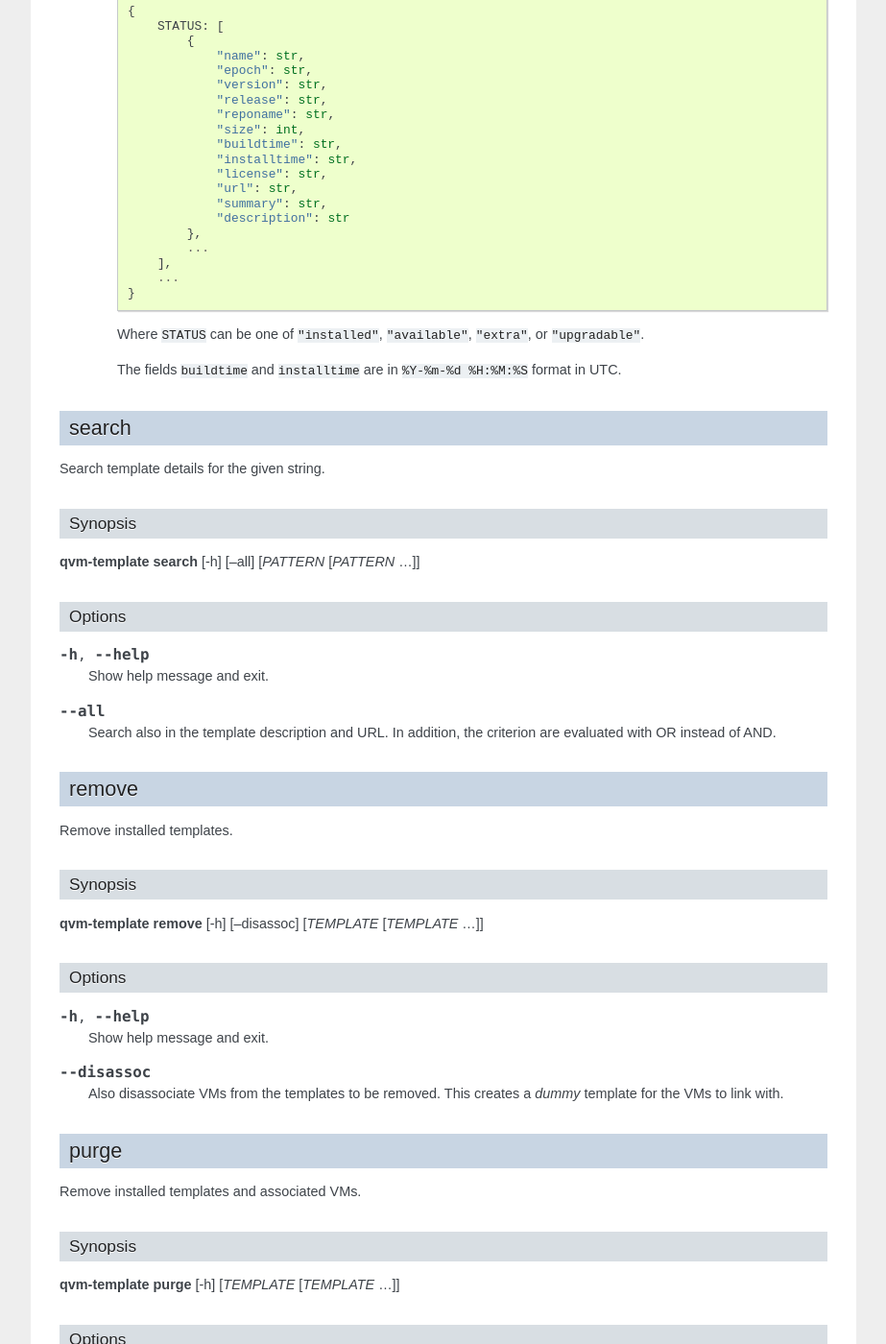
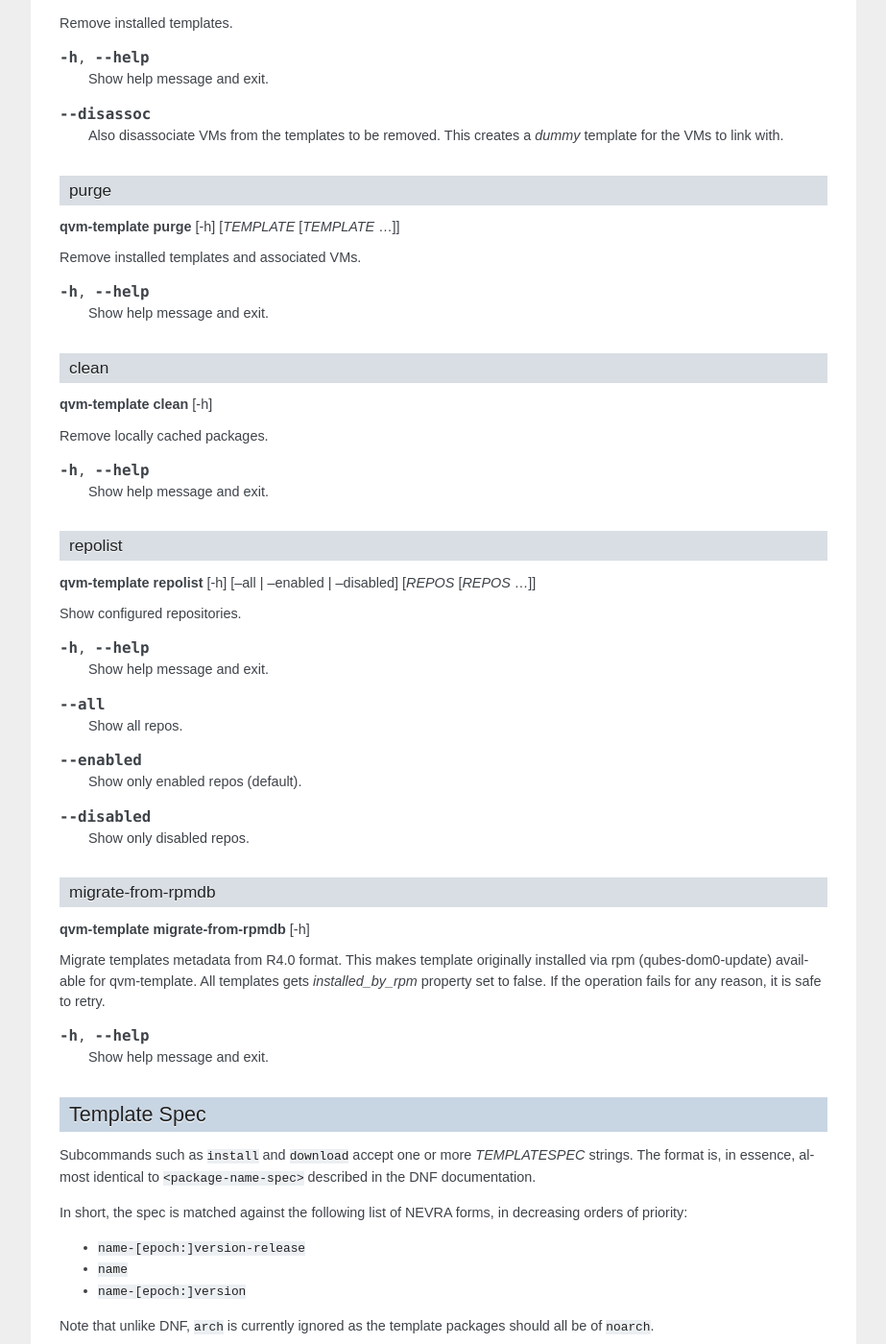
Before and after one commit to QubesOS/qubes-core-admin-client, a Sphinx documentation site: the page built from doc/manpages/qvm-template.rst, in a window 1280 px wide and 1400 px high, scrolled down 5357 px. Shown: the whole window at 96% size, without its empty margins (198-1121 px from the left). Built offline with Sphinx 7.4.7, drawn with Linux system fonts in a browser that asks for light colours; the version number could not be read and is left out; some of the changed text lies outside the part shown.

Commit message:
Fix docs formatting

```diff
--- a/doc/manpages/qvm-start-daemon.rst
+++ b/doc/manpages/qvm-start-daemon.rst
@@ -1,7 +1,7 @@
 .. program:: qvm-start-daemon
 
 :program:`qvm-start-daemon` -- start GUI/AUDIO for qube(s)
-=========================================================
+==========================================================
 
 .. note::
 
--- a/doc/manpages/qvm-template.rst
+++ b/doc/manpages/qvm-template.rst
@@ -67,23 +67,16 @@
 
    Decrease verbosity.
 
-Subcommands
-===========
+Commands
+--------
 
 install
--------
+^^^^^^^
+
+| :command:`qvm-template install` [-h] [--pool *POOL*] [--nogpgcheck] [--allow-pv] [--downloaddir *DOWNLOADDIR*] [--retries *RETRIES*] [*TEMPLATESPEC* [*TEMPLATESPEC* ...]]
 
 Install template packages.
-
-Synopsis
-^^^^^^^^
-
-:command:`qvm-template install` [-h] [--pool *POOL*] [--nogpgcheck] [--allow-pv] [--downloaddir *DOWNLOADDIR*] [--retries *RETRIES*] [*TEMPLATESPEC* [*TEMPLATESPEC* ...]]
-
 See Section `Template Spec`_ for an explanation of *TEMPLATESPEC*.
-
-Options
-^^^^^^^
 
 .. option:: -h, --help
 
@@ -110,19 +103,13 @@
    Specify maximum number of retries for downloads. (default: 5)
 
 {reinstall,downgrade,upgrade}
------------------------------
+^^^^^^^^^^^^^^^^^^^^^^^^^^^^^
+
+| :command:`qvm-template {reinstall,downgrade,upgrade}` [-h] [--nogpgcheck] [--allow-pv] [--downloaddir *DOWNLOADDIR*] [--retries *RETRIES*] [*TEMPLATESPEC* [*TEMPLATESPEC* ...]]
 
 Reinstall/downgrade/upgrade template packages.
 
-Synopsis
-^^^^^^^^
-
-:command:`qvm-template {reinstall,downgrade,upgrade}` [-h] [--nogpgcheck] [--allow-pv] [--downloaddir *DOWNLOADDIR*] [--retries *RETRIES*] [*TEMPLATESPEC* [*TEMPLATESPEC* ...]]
-
 See Section `Template Spec`_ for an explanation of *TEMPLATESPEC*.
-
-Options
-^^^^^^^
 
 .. option:: -h, --help
 
@@ -145,19 +132,13 @@
    Specify maximum number of retries for downloads. (default: 5)
 
 download
---------
+^^^^^^^^
+
+| :command:`qvm-template download` [-h] [--downloaddir *DOWNLOADDIR*] [--retries *RETRIES*] [*TEMPLATESPEC* [*TEMPLATESPEC* ...]]
 
 Download template packages.
 
-Synopsis
-^^^^^^^^
-
-:command:`qvm-template download` [-h] [--downloaddir *DOWNLOADDIR*] [--retries *RETRIES*] [*TEMPLATESPEC* [*TEMPLATESPEC* ...]]
-
 See Section `Template Spec`_ for an explanation of *TEMPLATESPEC*.
-
-Options
-^^^^^^^
 
 .. option:: -h, --help
 
@@ -172,19 +153,13 @@
    Specify maximum number of retries for downloads. (default: 5)
 
 list
-----
+^^^^
+
+| :command:`qvm-template list` [-h] [--all] [--installed] [--available] [--extras] [--upgrades] [--machine-readable | --machine-readable-json] [*TEMPLATESPEC* [*TEMPLATESPEC* ...]]
 
 List templates.
 
-Synopsis
-^^^^^^^^
-
-:command:`qvm-template list` [-h] [--all] [--installed] [--available] [--extras] [--upgrades] [--machine-readable | --machine-readable-json] [*TEMPLATESPEC* [*TEMPLATESPEC* ...]]
-
 See Section `Template Spec`_ for an explanation of *TEMPLATESPEC*.
-
-Options
-^^^^^^^
 
 .. option:: -h, --help
 
@@ -259,19 +234,13 @@
        ``{epoch}:{version}-{release}``.
 
 info
-----
+^^^^
+
+| :command:`qvm-template list` [-h] [--all] [--installed] [--available] [--extras] [--upgrades] [--machine-readable | --machine-readable-json] [*TEMPLATESPEC* [*TEMPLATESPEC* ...]]
 
 Display details about templates.
 
-Synopsis
-^^^^^^^^
-
-:command:`qvm-template list` [-h] [--all] [--installed] [--available] [--extras] [--upgrades] [--machine-readable | --machine-readable-json] [*TEMPLATESPEC* [*TEMPLATESPEC* ...]]
-
 See Section `Template Spec`_ for an explanation of *TEMPLATESPEC*.
-
-Options
-^^^^^^^
 
 .. option:: -h, --help
 
@@ -355,17 +324,11 @@
        %H:%M:%S`` format in UTC.
 
 search
-------
+^^^^^^
+
+| :command:`qvm-template search` [-h] [--all] [*PATTERN* [*PATTERN* ...]]
 
 Search template details for the given string.
-
-Synopsis
-^^^^^^^^
-
-:command:`qvm-template search` [-h] [--all] [*PATTERN* [*PATTERN* ...]]
-
-Options
-^^^^^^^
 
 .. option:: -h, --help
 
@@ -377,17 +340,11 @@
    are evaluated with OR instead of AND.
 
 remove
-------
+^^^^^^
+
+| :command:`qvm-template remove` [-h] [--disassoc] [*TEMPLATE* [*TEMPLATE* ...]]
 
 Remove installed templates.
-
-Synopsis
-^^^^^^^^
-
-:command:`qvm-template remove` [-h] [--disassoc] [*TEMPLATE* [*TEMPLATE* ...]]
-
-Options
-^^^^^^^
 
 .. option:: -h, --help
 
@@ -399,51 +356,33 @@
    creates a *dummy* template for the VMs to link with.
 
 purge
------
+^^^^^
+
+| :command:`qvm-template purge` [-h] [*TEMPLATE* [*TEMPLATE* ...]]
 
 Remove installed templates and associated VMs.
-
-Synopsis
-^^^^^^^^
-
-:command:`qvm-template purge` [-h] [*TEMPLATE* [*TEMPLATE* ...]]
-
-Options
-^^^^^^^
 
 .. option:: -h, --help
 
    Show help message and exit.
 
 clean
------
+^^^^^
+
+| :command:`qvm-template clean` [-h]
 
 Remove locally cached packages.
-
-Synopsis
-^^^^^^^^
-
-:command:`qvm-template clean` [-h]
-
-Options
-^^^^^^^
 
 .. option:: -h, --help
 
    Show help message and exit.
 
 repolist
---------
+^^^^^^^^
+
+| :command:`qvm-template repolist` [-h] [--all | --enabled | --disabled] [*REPOS* [*REPOS* ...]]
 
 Show configured repositories.
-
-Synopsis
-^^^^^^^^
-
-:command:`qvm-template repolist` [-h] [--all | --enabled | --disabled] [*REPOS* [*REPOS* ...]]
-
-Options
-^^^^^^^
 
 .. option:: -h, --help
 
@@ -462,20 +401,14 @@
    Show only disabled repos.
 
 migrate-from-rpmdb
-------------------
+^^^^^^^^^^^^^^^^^^
+
+| :command:`qvm-template migrate-from-rpmdb` [-h]
 
 Migrate templates metadata from R4.0 format. This makes template originally
 installed via rpm (qubes-dom0-update) available for qvm-template.
 All templates gets `installed_by_rpm` property set to false.
 If the operation fails for any reason, it is safe to retry.
-
-Synopsis
-^^^^^^^^
-
-:command:`qvm-template migrate-from-rpmdb` [-h]
-
-Options
-^^^^^^^
 
 .. option:: -h, --help
 
--- a/doc/qubesadmin.tests.tools.rst
+++ b/doc/qubesadmin.tests.tools.rst
@@ -165,7 +165,7 @@
     :show-inheritance:
 
 qubesadmin\.tests\.tools\.qvm\_start\_daemon module
-------------------------------------------------
+---------------------------------------------------
 
 .. automodule:: qubesadmin.tests.tools.qvm_start_daemon
     :members:
--- a/doc/qubesadmin.tools.rst
+++ b/doc/qubesadmin.tools.rst
@@ -165,7 +165,7 @@
     :show-inheritance:
 
 qubesadmin\.tools\.qvm\_start\_daemon module
------------------------------------------
+--------------------------------------------
 
 .. automodule:: qubesadmin.tools.qvm_start_daemon
     :members:
```
Also changed, not shown: other parts of doc/manpages/qvm-template.rst (+1 -1 lines), 1 other file.
